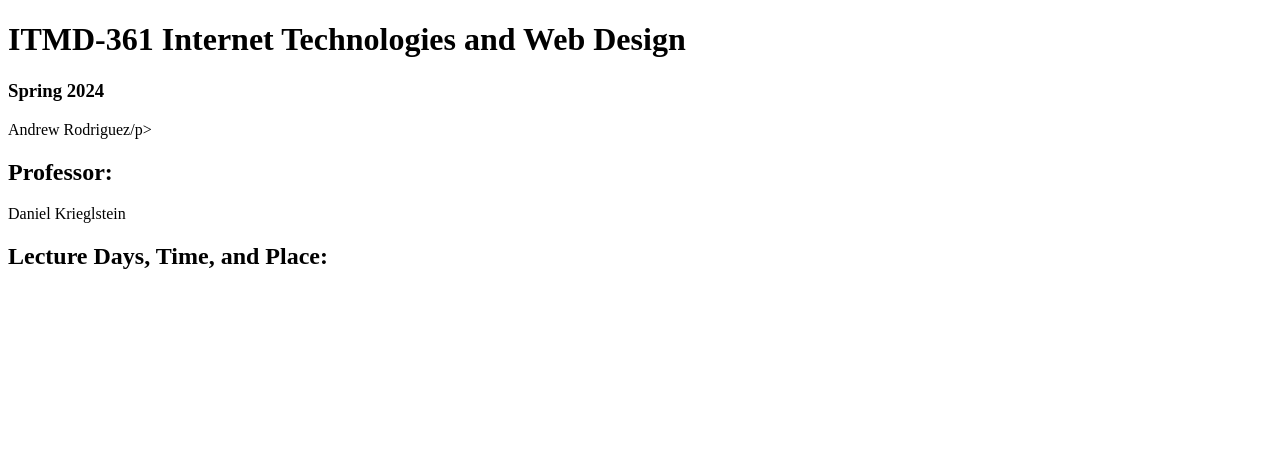
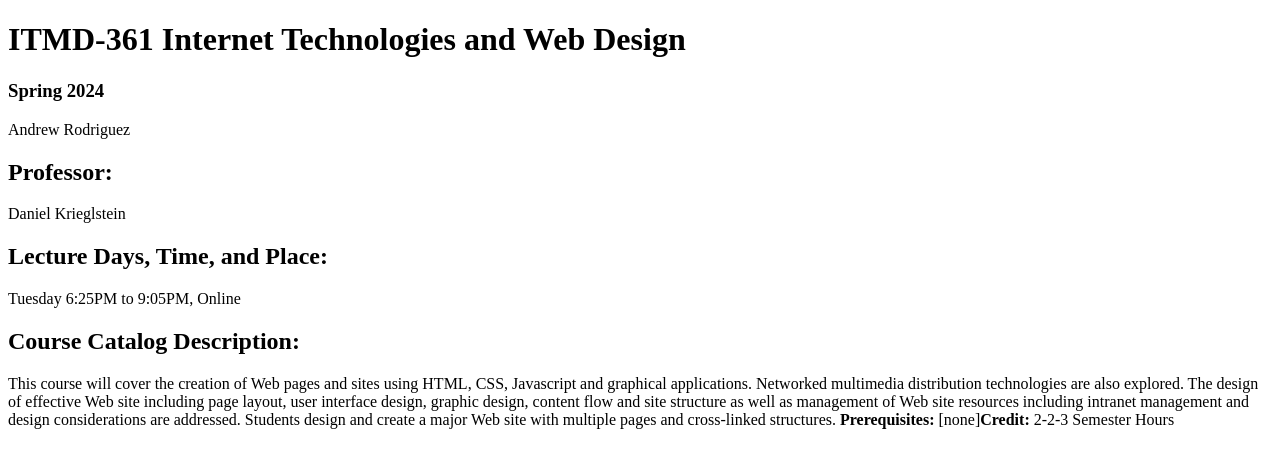
Before and after one commit to Arod39/lab2, a plain HTML site: page index.html in a window 1280 px wide. Drawn offline with Linux system fonts and the light colour scheme.

Commit message:
update to index fille

```diff
--- a/index.html
+++ b/index.html
@@ -8,7 +8,10 @@
 	<body>
 	<h1>ITMD-361 Internet Technologies and Web Design</h1>
 	<h3>Spring 2024</h3>
-	<p>Andrew Rodriguez/p>
+	<p>Andrew Rodriguez</p>
 	<h2>Professor: </h2>
 	<p>Daniel Krieglstein</p>
 	<h2>Lecture Days, Time, and Place:</h2>
+	<p>Tuesday 6:25PM to 9:05PM, Online</p>
+	<h2>Course Catalog Description:</h2>
+	<p>This course will cover the creation of Web pages and sites using HTML, CSS, Javascript and graphical applications. Networked multimedia distribution technologies are also explored. The design of effective Web site including page layout, user interface design, graphic design, content flow and site structure as well as management of Web site resources including intranet management and design considerations are addressed. Students design and create a major Web site with multiple pages and cross-linked structures. <strong>Prerequisites:</strong> [none]<strong>Credit:</strong> 2-2-3 Semester Hours
```
